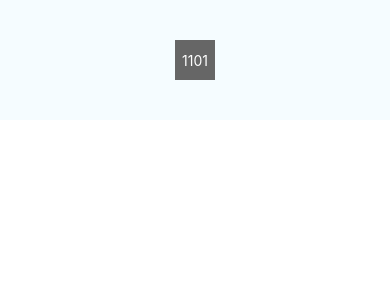
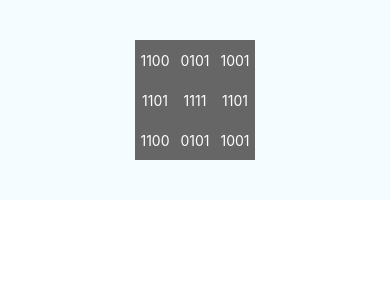
Before and after one commit to jwynveen/spinnect, a React Native app: screen / in a window 390 px wide. Shown: the top 300 px of the page. Built offline with nearby package versions, Linux system fonts and the light colour scheme.

Commit message:
game piece rotation animation

```diff
--- a/components/GamePiece.js
+++ b/components/GamePiece.js
@@ -2,25 +2,71 @@
 
 import React from 'react';
 import {
+  Animated,
+  Easing,
   StyleSheet,
   Text,
-  TouchableHighlight,
+  TouchableWithoutFeedback,
   View,
 } from 'react-native';
 
 export default class GamePiece extends React.Component {
 
+
+
   constructor(props) {
     super(props);
 
+    this.animationDuration = 250;
+
+    this.rotateValue = new Animated.Value(0);
+    this.scaleValue = new Animated.Value(0);
+    this.elevationValue = new Animated.Value(0);
+
     this.state = {
       sides: props.initialSides || [0, 0, 0, 0],
+      rotateState: 0,
     }
   }
 
 
   _onPress() {
     console.log('press');
+
+    // Animate
+    Animated.parallel([
+      // Rotation
+      Animated.timing(this.rotateValue, {
+        toValue: ++this.state.rotateState,
+        duration: this.animationDuration,
+      }),
+
+      // Scale / Zoom
+      Animated.sequence([
+        Animated.timing(this.scaleValue, {
+          toValue: 1,
+          duration: this.animationDuration / 5 * 3,
+        }),
+        Animated.timing(this.scaleValue, {
+          toValue: 0,
+          duration: this.animationDuration / 5 * 2,
+        }),
+      ]),
+
+      // Shadow
+      Animated.sequence([
+        Animated.timing(this.elevationValue, {
+          toValue: 1,
+          duration: this.animationDuration / 5 * 3,
+        }),
+        Animated.timing(this.elevationValue, {
+          toValue: 0,
+          duration: this.animationDuration / 5 * 2,
+        }),
+      ]),
+    ]).start();
+
+    // Rotate sides array
     let sides = this.state.sides;
     const lastSide = sides.pop();
     sides.unshift(lastSide);
@@ -30,12 +76,36 @@ export default class GamePiece extends React.Component {
   }
 
   render() {
+    const pieceScale = this.scaleValue.interpolate({
+      inputRange: [0, 0.5, 1],
+      outputRange: [1, 1.1, 1.2]
+    });
+    const elevationScale = this.elevationValue.interpolate({
+      inputRange: [0, 1],
+      outputRange: [0, 10]
+    });
+    let rotation = this.rotateValue.interpolate({
+      inputRange: [0, 1],
+      outputRange: ["0deg", "90deg"] // degree of rotation
+    });
+
+    let transformStyle = {
+      elevation: elevationScale,
+      transform: [{
+        scale: pieceScale,
+      }, {
+        rotate: rotation,
+      }],
+    };
+
     return (
-      <TouchableHighlight onPress={this._onPress.bind(this)}>
-        <View style={styles.gamepiece}>
+      <TouchableWithoutFeedback
+        onPress={this._onPress.bind(this)}
+      >
+        <Animated.View style={[styles.gamepiece, transformStyle]}>
           <Text style={styles.text}>{this.state.sides}</Text>
-        </View>
-      </TouchableHighlight>
+        </Animated.View>
+      </TouchableWithoutFeedback>
     );
   }
 };
--- a/screens/GameScreen.js
+++ b/screens/GameScreen.js
@@ -12,7 +12,21 @@ export default class GameScreen extends React.Component {
   render() {
     return (
       <View style={styles.gameboard}>
-        <GamePiece initialSides={[1, 1, 0, 1]} />
+        <View style={styles.row}>
+          <GamePiece initialSides={[1, 1, 0, 0]} />
+          <GamePiece initialSides={[0, 1, 0, 1]} />
+          <GamePiece initialSides={[1, 0, 0, 1]} />
+        </View>
+        <View style={styles.row}>
+          <GamePiece initialSides={[1, 1, 0, 1]} />
+          <GamePiece initialSides={[1, 1, 1, 1]} />
+          <GamePiece initialSides={[1, 1, 0, 1]} />
+        </View>
+        <View style={styles.row}>
+          <GamePiece initialSides={[1, 1, 0, 0]} />
+          <GamePiece initialSides={[0, 1, 0, 1]} />
+          <GamePiece initialSides={[1, 0, 0, 1]} />
+        </View>
       </View>
     );
   }
@@ -25,4 +39,7 @@ const styles = StyleSheet.create({
     marginRight: 15,
     marginBottom: 40,
   },
+  row: {
+    flexDirection: 'row',
+  },
 });
```
